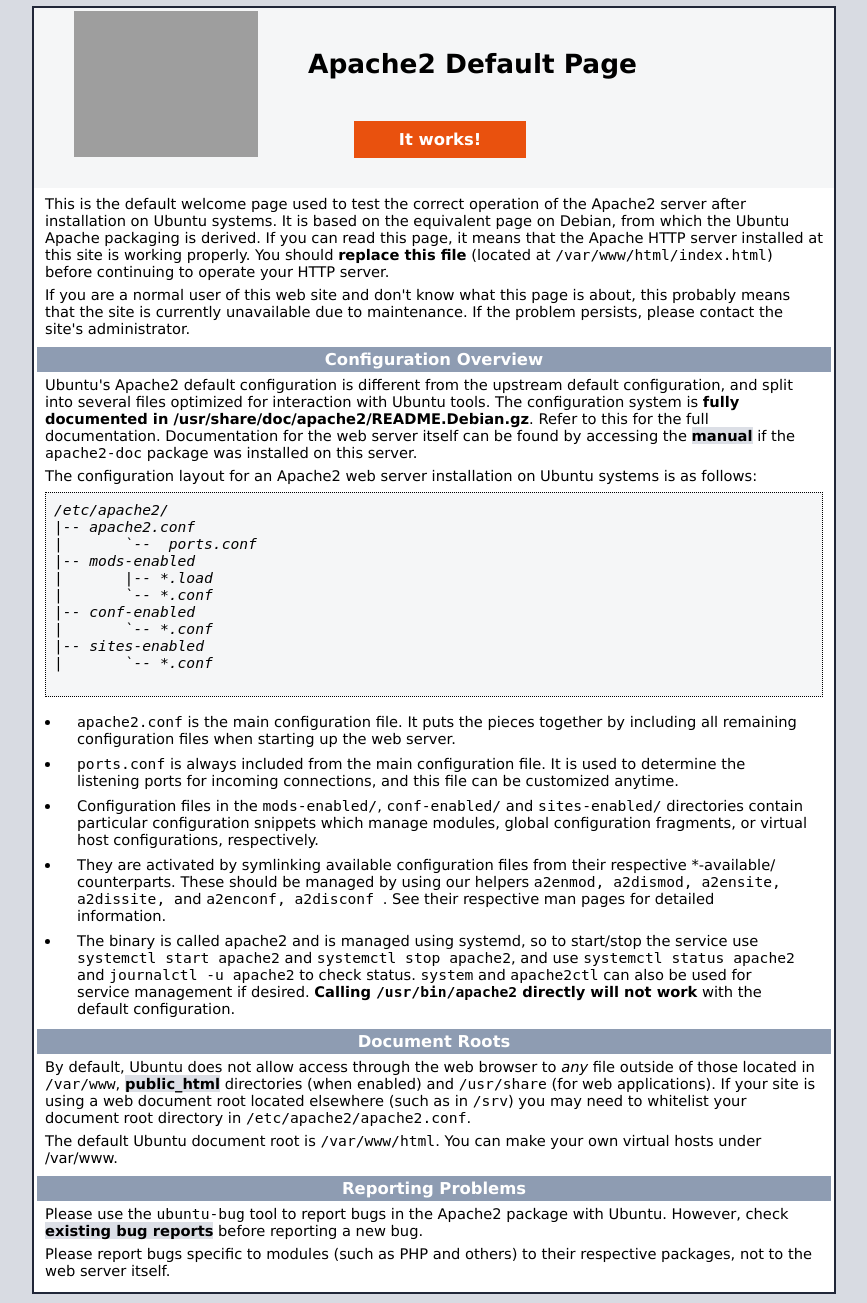
After one commit to cmvelasquezr/crm_inmoweb, a PHP site: page /index_original.html in a window 1280 px wide. The commit adds this page. Shown: the whole page, without its empty margins (206-1073 px from the left). Run offline with PHP 8.4, Linux system fonts and the light colour scheme; grey boxes are pictures that could not be loaded.

Commit message:
Desgloce con valores correctos

```diff
--- /dev/null
+++ b/index_original.html
@@ -0,0 +1,363 @@
+<!DOCTYPE html PUBLIC "-//W3C//DTD XHTML 1.0 Transitional//EN" "http://www.w3.org/TR/xhtml1/DTD/xhtml1-transitional.dtd">
+<html xmlns="http://www.w3.org/1999/xhtml">
+  <!--
+    Modified from the Debian original for Ubuntu
+    Last updated: 2022-03-22
+    See: https://launchpad.net/bugs/1966004
+  -->
+  <head>
+    <meta http-equiv="Content-Type" content="text/html; charset=UTF-8" />
+    <title>Apache2 Ubuntu Default Page: It works</title>
+    <style type="text/css" media="screen">
+  * {
+    margin: 0px 0px 0px 0px;
+    padding: 0px 0px 0px 0px;
+  }
+
+  body, html {
+    padding: 3px 3px 3px 3px;
+
+    background-color: #D8DBE2;
+
+    font-family: Ubuntu, Verdana, sans-serif;
+    font-size: 11pt;
+    text-align: center;
+  }
+
+  div.main_page {
+    position: relative;
+    display: table;
+
+    width: 800px;
+
+    margin-bottom: 3px;
+    margin-left: auto;
+    margin-right: auto;
+    padding: 0px 0px 0px 0px;
+
+    border-width: 2px;
+    border-color: #212738;
+    border-style: solid;
+
+    background-color: #FFFFFF;
+
+    text-align: center;
+  }
+
+  div.page_header {
+    height: 180px;
+    width: 100%;
+
+    background-color: #F5F6F7;
+  }
+
+  div.page_header span {
+    margin: 15px 0px 0px 50px;
+
+    font-size: 180%;
+    font-weight: bold;
+  }
+
+  div.page_header img {
+    margin: 3px 0px 0px 40px;
+
+    border: 0px 0px 0px;
+  }
+
+  div.banner {
+    padding: 9px 6px 9px 6px;
+    background-color: #E9510E;
+    color: #FFFFFF;
+    font-weight: bold;
+    font-size: 112%;
+    text-align: center;
+    position: absolute;
+    left: 40%;
+    bottom: 30px;
+    width: 20%;
+  }
+
+  div.table_of_contents {
+    clear: left;
+
+    min-width: 200px;
+
+    margin: 3px 3px 3px 3px;
+
+    background-color: #FFFFFF;
+
+    text-align: left;
+  }
+
+  div.table_of_contents_item {
+    clear: left;
+
+    width: 100%;
+
+    margin: 4px 0px 0px 0px;
+
+    background-color: #FFFFFF;
+
+    color: #000000;
+    text-align: left;
+  }
+
+  div.table_of_contents_item a {
+    margin: 6px 0px 0px 6px;
+  }
+
+  div.content_section {
+    margin: 3px 3px 3px 3px;
+
+    background-color: #FFFFFF;
+
+    text-align: left;
+  }
+
+  div.content_section_text {
+    padding: 4px 8px 4px 8px;
+
+    color: #000000;
+    font-size: 100%;
+  }
+
+  div.content_section_text pre {
+    margin: 8px 0px 8px 0px;
+    padding: 8px 8px 8px 8px;
+
+    border-width: 1px;
+    border-style: dotted;
+    border-color: #000000;
+
+    background-color: #F5F6F7;
+
+    font-style: italic;
+  }
+
+  div.content_section_text p {
+    margin-bottom: 6px;
+  }
+
+  div.content_section_text ul, div.content_section_text li {
+    padding: 4px 8px 4px 16px;
+  }
+
+  div.section_header {
+    padding: 3px 6px 3px 6px;
+
+    background-color: #8E9CB2;
+
+    color: #FFFFFF;
+    font-weight: bold;
+    font-size: 112%;
+    text-align: center;
+  }
+
+  div.section_header_grey {
+    background-color: #9F9386;
+  }
+
+  .floating_element {
+    position: relative;
+    float: left;
+  }
+
+  div.table_of_contents_item a,
+  div.content_section_text a {
+    text-decoration: none;
+    font-weight: bold;
+  }
+
+  div.table_of_contents_item a:link,
+  div.table_of_contents_item a:visited,
+  div.table_of_contents_item a:active {
+    color: #000000;
+  }
+
+  div.table_of_contents_item a:hover {
+    background-color: #000000;
+
+    color: #FFFFFF;
+  }
+
+  div.content_section_text a:link,
+  div.content_section_text a:visited,
+   div.content_section_text a:active {
+    background-color: #DCDFE6;
+
+    color: #000000;
+  }
+
+  div.content_section_text a:hover {
+    background-color: #000000;
+
+    color: #DCDFE6;
+  }
+
+  div.validator {
+  }
+    </style>
+  </head>
+  <body>
+    <div class="main_page">
+      <div class="page_header floating_element">
+        <img src="icons/ubuntu-logo.png" alt="Ubuntu Logo"
+             style="width:184px;height:146px;" class="floating_element" />
+        <div>
+          <span style="margin-top: 1.5em;" class="floating_element">
+            Apache2 Default Page
+          </span>
+        </div>
+        <div class="banner">
+          <div id="about"></div>
+          It works!
+        </div>
+
+      </div>
+      <div class="content_section floating_element">
+        <div class="content_section_text">
+          <p>
+                This is the default welcome page used to test the correct
+                operation of the Apache2 server after installation on Ubuntu systems.
+                It is based on the equivalent page on Debian, from which the Ubuntu Apache
+                packaging is derived.
+                If you can read this page, it means that the Apache HTTP server installed at
+                this site is working properly. You should <b>replace this file</b> (located at
+                <tt>/var/www/html/index.html</tt>) before continuing to operate your HTTP server.
+          </p>
+
+          <p>
+                If you are a normal user of this web site and don't know what this page is
+                about, this probably means that the site is currently unavailable due to
+                maintenance.
+                If the problem persists, please contact the site's administrator.
+          </p>
+
+        </div>
+        <div class="section_header">
+          <div id="changes"></div>
+                Configuration Overview
+        </div>
+        <div class="content_section_text">
+          <p>
+                Ubuntu's Apache2 default configuration is different from the
+                upstream default configuration, and split into several files optimized for
+                interaction with Ubuntu tools. The configuration system is
+                <b>fully documented in
+                /usr/share/doc/apache2/README.Debian.gz</b>. Refer to this for the full
+                documentation. Documentation for the web server itself can be
+                found by accessing the <a href="/manual">manual</a> if the <tt>apache2-doc</tt>
+                package was installed on this server.
+          </p>
+          <p>
+                The configuration layout for an Apache2 web server installation on Ubuntu systems is as follows:
+          </p>
+          <pre>
+/etc/apache2/
+|-- apache2.conf
+|       `--  ports.conf
+|-- mods-enabled
+|       |-- *.load
+|       `-- *.conf
+|-- conf-enabled
+|       `-- *.conf
+|-- sites-enabled
+|       `-- *.conf
+          </pre>
+          <ul>
+                        <li>
+                           <tt>apache2.conf</tt> is the main configuration
+                           file. It puts the pieces together by including all remaining configuration
+                           files when starting up the web server.
+                        </li>
+
+                        <li>
+                           <tt>ports.conf</tt> is always included from the
+                           main configuration file. It is used to determine the listening ports for
+                           incoming connections, and this file can be customized anytime.
+                        </li>
+
+                        <li>
+                           Configuration files in the <tt>mods-enabled/</tt>,
+                           <tt>conf-enabled/</tt> and <tt>sites-enabled/</tt> directories contain
+                           particular configuration snippets which manage modules, global configuration
+                           fragments, or virtual host configurations, respectively.
+                        </li>
+
+                        <li>
+                           They are activated by symlinking available
+                           configuration files from their respective
+                           *-available/ counterparts. These should be managed
+                           by using our helpers
+                           <tt>
+                                a2enmod,
+                                a2dismod,
+                           </tt>
+                           <tt>
+                                a2ensite,
+                                a2dissite,
+                            </tt>
+                                and
+                           <tt>
+                                a2enconf,
+                                a2disconf
+                           </tt>. See their respective man pages for detailed information.
+                        </li>
+
+                        <li>
+                           The binary is called apache2 and is managed using systemd, so to
+                           start/stop the service use <tt>systemctl start apache2</tt> and
+                           <tt>systemctl stop apache2</tt>, and use <tt>systemctl status apache2</tt>
+                           and <tt>journalctl -u apache2</tt> to check status.  <tt>system</tt>
+                           and <tt>apache2ctl</tt> can also be used for service management if
+                           desired.
+                           <b>Calling <tt>/usr/bin/apache2</tt> directly will not work</b> with the
+                           default configuration.
+                        </li>
+          </ul>
+        </div>
+
+        <div class="section_header">
+            <div id="docroot"></div>
+                Document Roots
+        </div>
+
+        <div class="content_section_text">
+            <p>
+                By default, Ubuntu does not allow access through the web browser to
+                <em>any</em> file outside of those located in <tt>/var/www</tt>,
+                <a href="http://httpd.apache.org/docs/2.4/mod/mod_userdir.html" rel="nofollow">public_html</a>
+                directories (when enabled) and <tt>/usr/share</tt> (for web
+                applications). If your site is using a web document root
+                located elsewhere (such as in <tt>/srv</tt>) you may need to whitelist your
+                document root directory in <tt>/etc/apache2/apache2.conf</tt>.
+            </p>
+            <p>
+                The default Ubuntu document root is <tt>/var/www/html</tt>. You
+                can make your own virtual hosts under /var/www.
+            </p>
+        </div>
+
+        <div class="section_header">
+          <div id="bugs"></div>
+                Reporting Problems
+        </div>
+        <div class="content_section_text">
+          <p>
+                Please use the <tt>ubuntu-bug</tt> tool to report bugs in the
+                Apache2 package with Ubuntu. However, check <a
+                href="https://bugs.launchpad.net/ubuntu/+source/apache2"
+                rel="nofollow">existing bug reports</a> before reporting a new bug.
+          </p>
+          <p>
+                Please report bugs specific to modules (such as PHP and others)
+                to their respective packages, not to the web server itself.
+          </p>
+        </div>
+
+      </div>
+    </div>
+    <div class="validator">
+    </div>
+  </body>
+</html>
--- a/src/Models/Client.php
+++ b/src/Models/Client.php
@@ -12,6 +12,7 @@
     public $needsGarage;
     public $wantsTerrace;
 
+
     public function __construct($id, $name, $zones, $budgetMin, $budgetMax, $roomsMin, $roomsMax, $needsGarage, $wantsTerrace) {
         $this->id = $id;
         $this->name = $name;
```
Also changed, not shown: src/Strategies/BasicAffinityStrategy.php (+0 -52 lines), views/property_view.php (+17 -28 lines), README.md.
